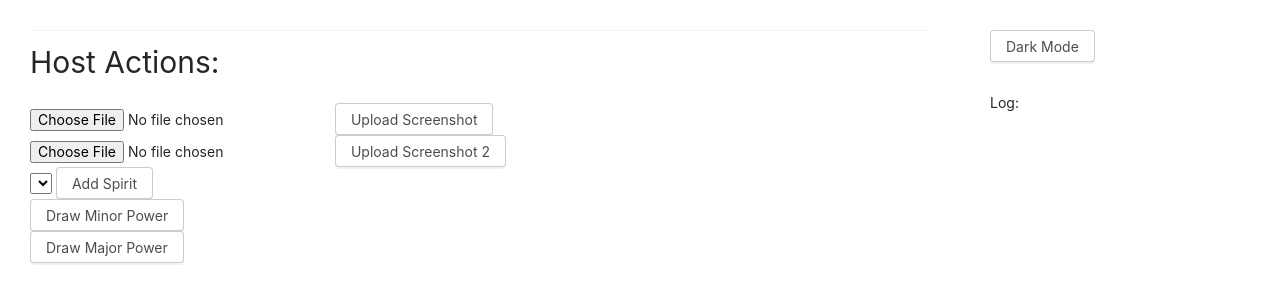
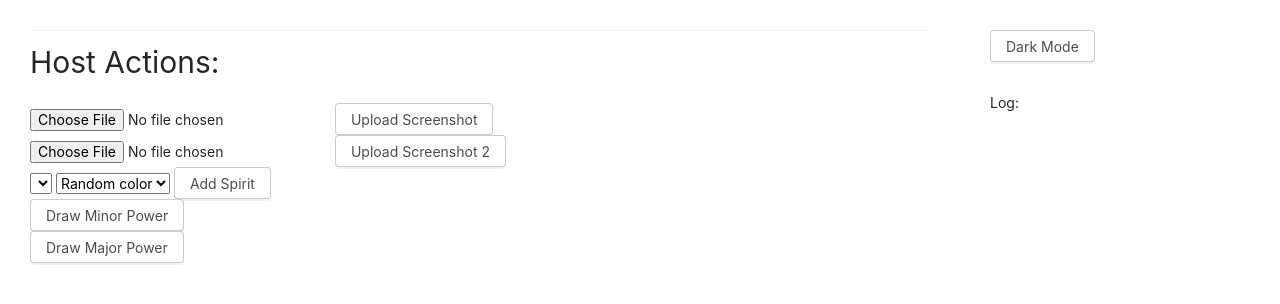
Before and after one commit to nathanj/spirit-island-pbp, a Django app: template pbf/templates/game.html in a window 1280 px wide. Shown: the top 304 px of the page. Run offline with Django 4.2, Linux system fonts and the light colour scheme; the template is opened without the code that fills it, so the values that code supplies are empty.

Commit message:
allow selecting colour when adding a spirit
Before this commit, the host has no choice, so colours are randomly
selected.

If specific colours are desired, then they have to ask an admin to
change the colours after the spirit is added.

Wouldn't it be nice to be able to specify the colour when adding the
spirit and not have to bother an admin?

```diff
--- a/pbf/templates/game.html
+++ b/pbf/templates/game.html
@@ -46,6 +46,12 @@
 	    <option value="{{spirit}}">{{spirit}}</option>
 	    {% endfor %}
 	  </select>
+	  <select name="color">
+	    <option value="random">Random color</option>
+	    {% for color in game.available_colors %}
+	    <option value="{{color}}">{{color.capitalize}}</option>
+	    {% endfor %}
+	  </select>
 	  <button type="submit" class="btn" >Add Spirit</button>
 	</form>
 
```
Also changed, not shown: pbf/views.py (+7 -2 lines).
